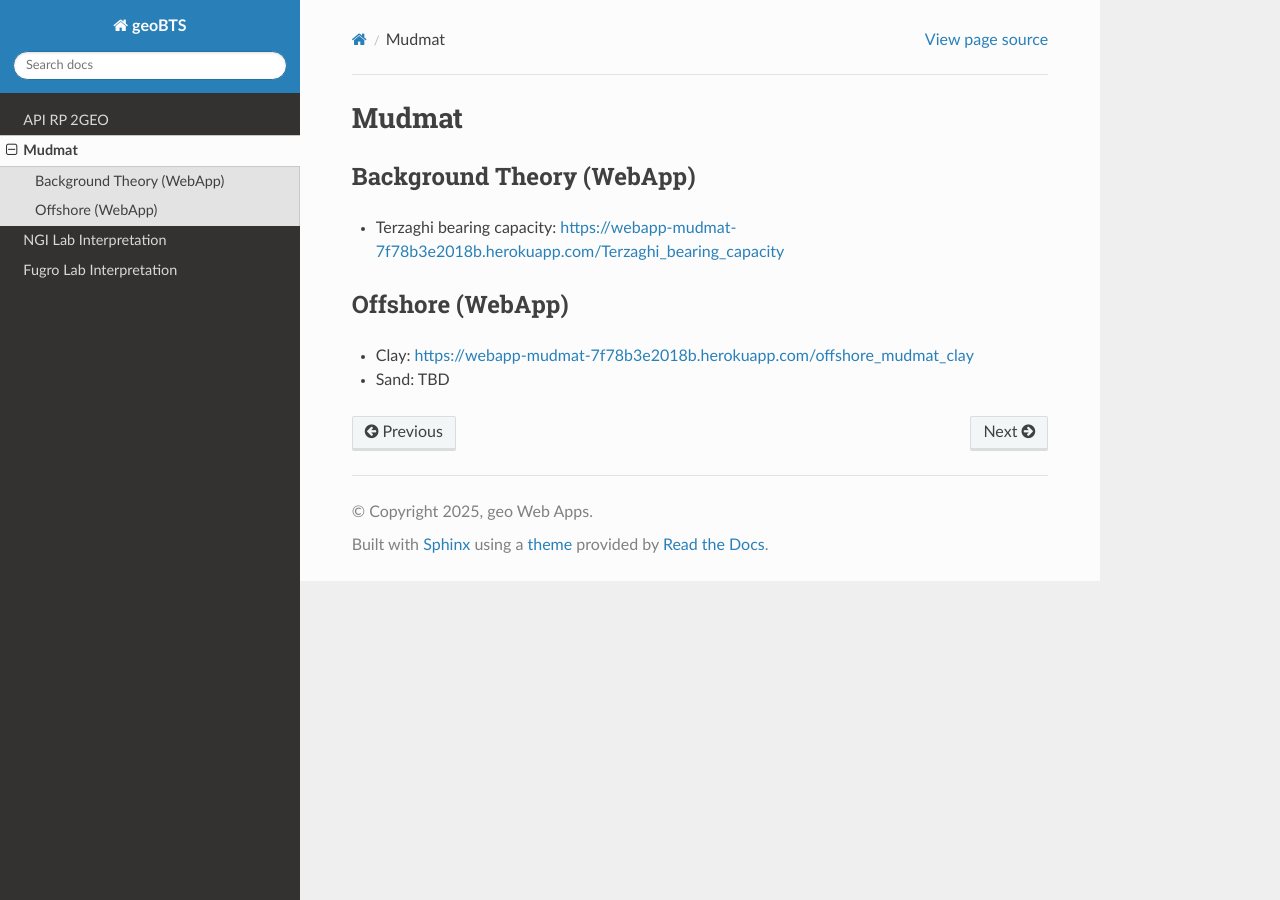
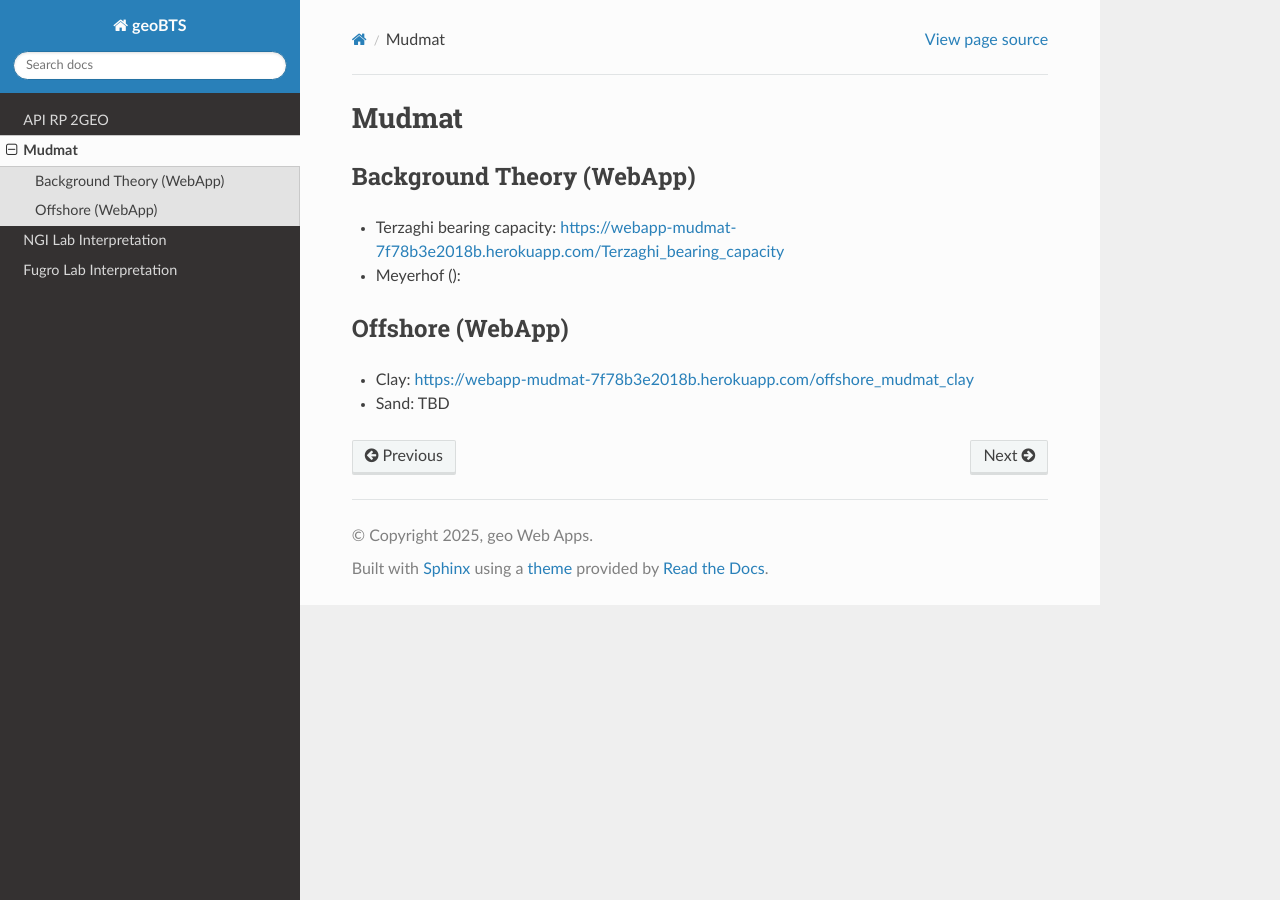
Before and after one commit to jungsohn/geoBTS, a Sphinx documentation site: the page built from docs/source/Mudmat.rst, in a window 1280 px wide. Built offline with Sphinx 7.4.7 and the Read the Docs theme 3.1.0, drawn with Linux system fonts in a browser that asks for light colours.

Commit message:
Update Mudmat.rst

```diff
--- a/docs/source/Mudmat.rst
+++ b/docs/source/Mudmat.rst
@@ -8,6 +8,8 @@ Background Theory (WebApp)
 - Terzaghi bearing capacity: https://webapp-mudmat-7f78b3e2018b.herokuapp.com/Terzaghi_bearing_capacity
 
 
+- Meyerhof ():
+
 Offshore (WebApp)
 --------------
 
```
